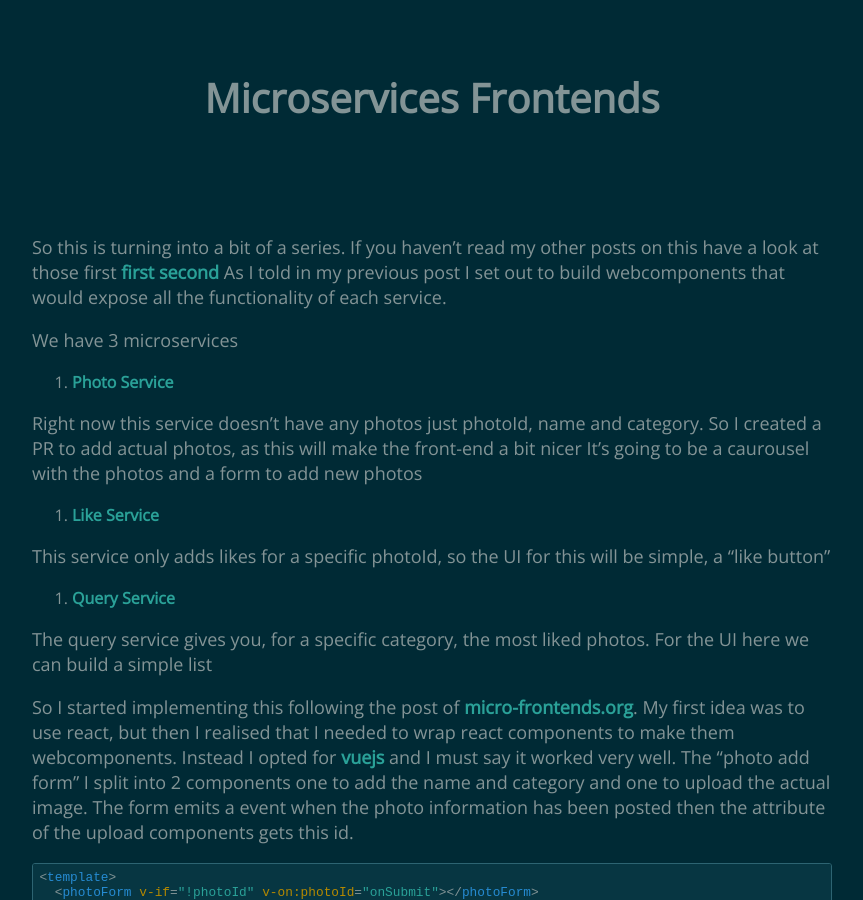
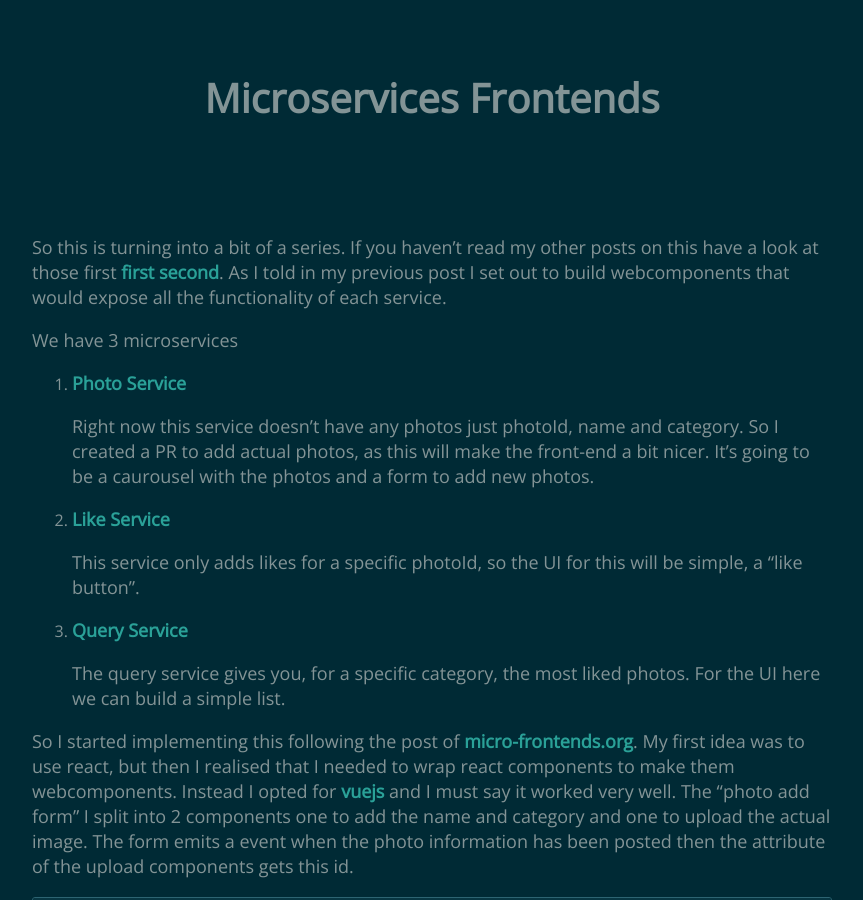
Before and after one commit to edewit/edewit.github.io, a Jekyll site: the page built from _posts/2019-12-16-microservices-frontend.md, in a window 1280 px wide and 900 px high, scrolled down 228 px. Shown: the whole window, without its empty margins (208-1071 px from the left). Built offline with Jekyll 4.4.1, drawn with Linux system fonts in a browser that asks for light colours; comment, search, counter and statistics services are not loaded; some of the changed lines change nothing that is shown.

Commit message:
adding periods

```diff
--- a/_posts/2019-12-16-microservices-frontend.md
+++ b/_posts/2019-12-16-microservices-frontend.md
@@ -6,24 +6,24 @@ author: Erik Jan de Wit
 ---
 
 So this is turning into a bit of a series.
-If you haven't read my other posts on this have a look at those first [first][1] [second][2]
+If you haven't read my other posts on this have a look at those first [first][1] [second][2].
 As I told in my previous post I set out to build webcomponents that would expose all the functionality of each service.
 
 We have 3 microservices
 1. [Photo Service][3]
 
-Right now this service doesn't have any photos just photoId, name and category.
-So I created a PR to add actual photos, as this will make the front-end a bit nicer
-It's going to be a caurousel with the photos and a form to add new photos
+      Right now this service doesn't have any photos just photoId, name and category.
+      So I created a PR to add actual photos, as this will make the front-end a bit nicer.
+      It's going to be a caurousel with the photos and a form to add new photos.
 
-2. [Like Service][4]
+1. [Like Service][4]
 
-  This service only adds likes for a specific photoId, so the UI for this will be simple, a "like button"
+      This service only adds likes for a specific photoId, so the UI for this will be simple, a "like button".
 
-3. [Query Service][5]
+1. [Query Service][5]
 
-  The query service gives you, for a specific category, the most liked photos.
-  For the UI here we can build a simple list
+      The query service gives you, for a specific category, the most liked photos.
+      For the UI here we can build a simple list.
 
 So I started implementing this following the post of [micro-frontends.org][6].
 My first idea was to use react, but then I realised that I needed to wrap react components to make them webcomponents.
```
